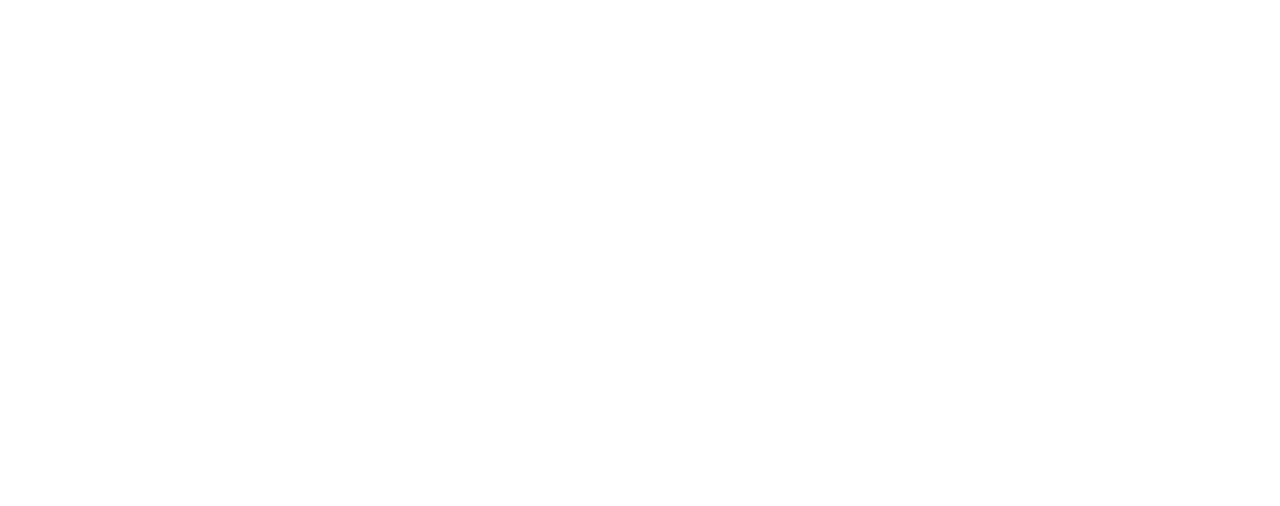
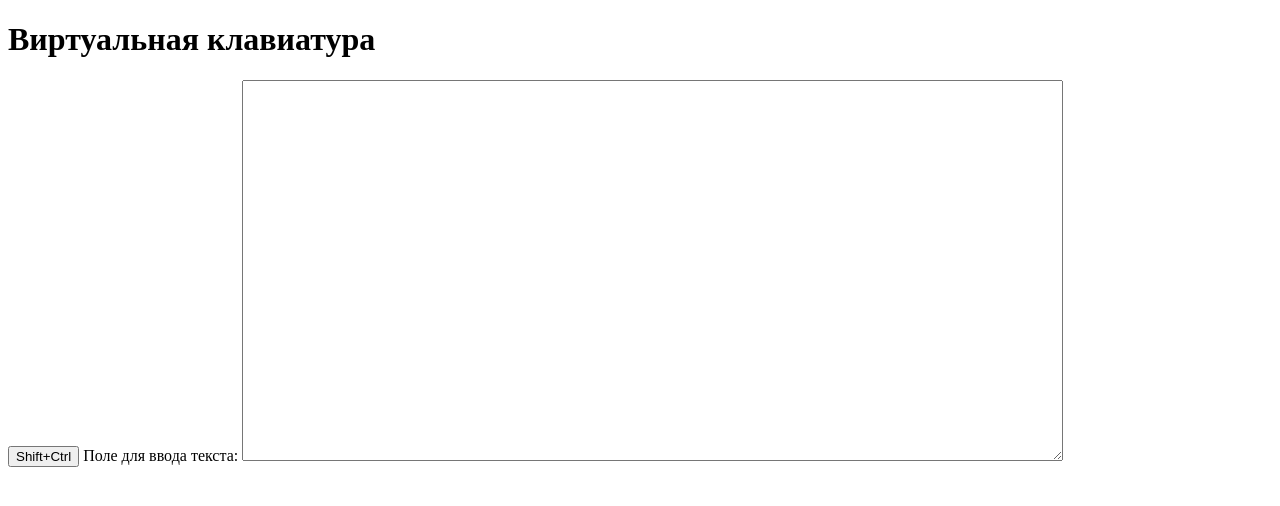
Before and after one commit to PavelKonstantinovich/virtual-keyboard, a website with bundled scripts: page index.html in a window 1280 px wide. Built offline with nearby package versions, Linux system fonts and the light colour scheme.

Commit message:
feat: add favicon and minor changes

```diff
--- a/index.html
+++ b/index.html
@@ -5,8 +5,9 @@
   <meta http-equiv="X-UA-Compatible" content="IE=edge">
   <meta name="viewport" content="width=device-width, initial-scale=1.0">
   <title>Keyboard</title>
+  <link rel="icon" href="src/img/keyboard.ico">
   <link rel="stylesheet" href="src/style.css">
-  <script src="src/script.js" defer></script>
+  <script type="module" src="src/script.js" defer></script>
 </head>
 <body>
 
--- /dev/null
+++ b/src/js/container.js
@@ -0,0 +1,11 @@
+const rendering = () => `
+  <div class="container">
+  <h1>Виртуальная клавиатура</h1>
+  <button class="btn">Shift+Ctrl</button>
+  <label for="text">Поле для ввода текста:</label>
+  <textarea id="text" name="text" rows="25" cols="100"></textarea>
+  <div class="keyboard"></div>
+  </div>
+  `;
+
+export default rendering;
--- a/src/script.js
+++ b/src/script.js
@@ -0,0 +1,3 @@
+import rendering from './js/container.js';
+
+document.body.insertAdjacentHTML('beforeend', rendering());
```
Also changed, not shown: src/img/keyboard.ico (added), src/js/array.js (added).
